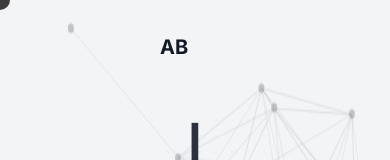
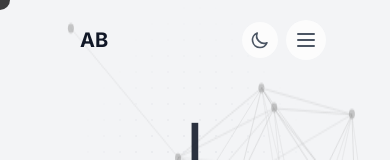
Before and after one commit to ajit3620/port, a Next.js app: page / in a window 390 px wide. Shown: the top 160 px of the page. Built offline with nearby package versions, Linux system fonts and the light colour scheme.

Commit message:
Updated navbar responsiveness and positioning

```diff
--- a/app/components/Navbar.tsx
+++ b/app/components/Navbar.tsx
@@ -6,6 +6,7 @@ import Link from 'next/link';
 const Navbar = () => {
   const [isDark, setIsDark] = useState(false);
   const [isScrolled, setIsScrolled] = useState(false);
+  const [isMobileMenuOpen, setIsMobileMenuOpen] = useState(false);
 
   useEffect(() => {
     const handleScroll = () => {
@@ -32,73 +33,52 @@ const Navbar = () => {
     if (element) {
       element.scrollIntoView({ behavior: 'smooth' });
     }
+    setIsMobileMenuOpen(false); // Close mobile menu after clicking
   };
 
+  const navLinks = [
+    { href: '#about', label: 'About' },
+    { href: '#experience', label: 'Experience' },
+    { href: '#projects', label: 'Projects' },
+    { href: '#skills', label: 'Skills' },
+    { href: '#certifications', label: 'Certifications' },
+    { href: '#contact', label: 'Contact' },
+  ];
+
   return (
-    <nav className={`fixed top-0 w-full z-50 transition-all duration-300 py-5`}>
-      <div className="max-w-[95rem] mx-auto px-24 flex items-center justify-between">
-        {/* AB Logo */}
-        <div className="w-[200px] flex justify-start ml-16">
+    <nav className={`fixed top-0 w-full z-50 transition-all duration-300 py-5 ${isScrolled ? 'bg-white/80 dark:bg-gray-900/80 backdrop-blur-sm shadow-lg' : ''}`}>
+      <div className="max-w-full mx-12 px-4 sm:px-6 lg:px-32">
+        <div className="flex justify-between items-center">
+          {/* Logo */}
+          <div className="flex-shrink-0 w-24 md:w-48 pl-4 md:pl-28">
             <a
               href="#"
               onClick={(e) => scrollToSection(e, 'hero')}
-            className="text-xl font-bold text-gray-900 dark:text-white hover:text-[#4A9EFF] dark:hover:text-[#4A9EFF] transition-colors"
+              className="text-xl font-bold text-gray-900 dark:text-white hover:text-[#4A9EFF] dark:hover:text-[#4A9EFF] transition-colors ml-0 md:ml-20"
             >
               AB
             </a>
           </div>
 
-        <div className="flex items-center gap-8">
-          {/* Navigation Links in Pill Container */}
-          <div className="bg-white/70 dark:bg-gray-900/70 backdrop-blur-sm px-14 py-3 rounded-full flex items-center gap-10 ml-[38rem]">
+          {/* Desktop Navigation */}
+          <div className="hidden md:flex items-center justify-end flex-1 pr-24">
+            <div className="bg-white/70 dark:bg-gray-900/70 backdrop-blur-sm px-6 py-2 rounded-full flex items-center gap-4 translate-x-48">
+              {navLinks.map((link) => (
                 <a
-              href="#about"
-              onClick={(e) => scrollToSection(e, 'about')}
+                  key={link.label}
+                  href={link.href}
+                  onClick={(e) => scrollToSection(e, link.href.substring(1))}
                   className="text-[15px] text-gray-600 dark:text-gray-300 hover:text-gray-900 dark:hover:text-white hover:bg-gray-100 dark:hover:bg-gray-800 px-3 py-1 rounded-full transition-all duration-200"
                 >
-              About
+                  {link.label}
                 </a>
-            <a
-              href="#experience"
-              onClick={(e) => scrollToSection(e, 'experience')}
-              className="text-[15px] text-gray-600 dark:text-gray-300 hover:text-gray-900 dark:hover:text-white hover:bg-gray-100 dark:hover:bg-gray-800 px-3 py-1 rounded-full transition-all duration-200"
-            >
-              Experience
-            </a>
-            <a
-              href="#projects"
-              onClick={(e) => scrollToSection(e, 'projects')}
-              className="text-[15px] text-gray-600 dark:text-gray-300 hover:text-gray-900 dark:hover:text-white hover:bg-gray-100 dark:hover:bg-gray-800 px-3 py-1 rounded-full transition-all duration-200"
-            >
-              Projects
-            </a>
-            <a
-              href="#skills"
-              onClick={(e) => scrollToSection(e, 'skills')}
-              className="text-[15px] text-gray-600 dark:text-gray-300 hover:text-gray-900 dark:hover:text-white hover:bg-gray-100 dark:hover:bg-gray-800 px-3 py-1 rounded-full transition-all duration-200"
-            >
-              Skills
-            </a>
-            <a
-              href="#certifications"
-              onClick={(e) => scrollToSection(e, 'certifications')}
-              className="text-[15px] text-gray-600 dark:text-gray-300 hover:text-gray-900 dark:hover:text-white hover:bg-gray-100 dark:hover:bg-gray-800 px-3 py-1 rounded-full transition-all duration-200"
-            >
-              Certifications
-            </a>
-            <a
-              href="#contact"
-              onClick={(e) => scrollToSection(e, 'contact')}
-              className="text-[15px] text-gray-600 dark:text-gray-300 hover:text-gray-900 dark:hover:text-white hover:bg-gray-100 dark:hover:bg-gray-800 px-3 py-1 rounded-full transition-all duration-200"
-            >
-              Contact
-            </a>
+              ))}
             </div>
 
             {/* Dark Mode Toggle */}
             <button
               onClick={toggleDarkMode}
-            className="bg-white/70 dark:bg-gray-900/70 backdrop-blur-sm p-3 rounded-full hover:bg-gray-100 dark:hover:bg-gray-800 transition-all duration-200 flex items-center justify-center"
+              className="bg-white/70 dark:bg-gray-900/70 backdrop-blur-sm p-3 rounded-full hover:bg-gray-100 dark:hover:bg-gray-800 transition-all duration-200 translate-x-56"
               aria-label="Toggle dark mode"
             >
               {isDark ? (
@@ -112,6 +92,63 @@ const Navbar = () => {
               )}
             </button>
           </div>
+
+          {/* Mobile menu button */}
+          <div className="md:hidden flex items-center gap-2">
+            <button
+              onClick={toggleDarkMode}
+              className="bg-white/70 dark:bg-gray-900/70 backdrop-blur-sm p-2 rounded-full hover:bg-gray-100 dark:hover:bg-gray-800 transition-all duration-200"
+              aria-label="Toggle dark mode"
+            >
+              {isDark ? (
+                <svg className="w-5 h-5 text-gray-600 dark:text-gray-300" fill="none" stroke="currentColor" viewBox="0 0 24 24">
+                  <path strokeLinecap="round" strokeLinejoin="round" strokeWidth={2} d="M12 3v1m0 16v1m9-9h-1M4 12H3m15.364 6.364l-.707-.707M6.343 6.343l-.707-.707m12.728 0l-.707.707M6.343 17.657l-.707.707M16 12a4 4 0 11-8 0 4 4 0 018 0z" />
+                </svg>
+              ) : (
+                <svg className="w-5 h-5 text-gray-600 dark:text-gray-300" fill="none" stroke="currentColor" viewBox="0 0 24 24">
+                  <path strokeLinecap="round" strokeLinejoin="round" strokeWidth={2} d="M20.354 15.354A9 9 0 018.646 3.646 9.003 9.003 0 0012 21a9.003 9.003 0 008.354-5.646z" />
+                </svg>
+              )}
+            </button>
+            <button
+              onClick={() => setIsMobileMenuOpen(!isMobileMenuOpen)}
+              className="bg-white/70 dark:bg-gray-900/70 backdrop-blur-sm p-2 rounded-full hover:bg-gray-100 dark:hover:bg-gray-800 transition-all duration-200"
+              aria-label="Toggle mobile menu"
+            >
+              <svg
+                className="h-6 w-6 text-gray-600 dark:text-gray-300"
+                fill="none"
+                strokeLinecap="round"
+                strokeLinejoin="round"
+                strokeWidth="2"
+                viewBox="0 0 24 24"
+                stroke="currentColor"
+              >
+                {isMobileMenuOpen ? (
+                  <path d="M6 18L18 6M6 6l12 12" />
+                ) : (
+                  <path d="M4 6h16M4 12h16M4 18h16" />
+                )}
+              </svg>
+            </button>
+          </div>
+        </div>
+
+        {/* Mobile menu */}
+        <div className={`md:hidden ${isMobileMenuOpen ? 'block' : 'hidden'}`}>
+          <div className="px-2 pt-2 pb-3 space-y-1 bg-white/90 dark:bg-gray-900/90 backdrop-blur-sm mt-4 rounded-2xl">
+            {navLinks.map((link) => (
+              <a
+                key={link.label}
+                href={link.href}
+                onClick={(e) => scrollToSection(e, link.href.substring(1))}
+                className="block px-3 py-2 text-base font-medium text-gray-600 dark:text-gray-300 hover:text-gray-900 dark:hover:text-white hover:bg-gray-100 dark:hover:bg-gray-800 rounded-lg transition-all duration-200"
+              >
+                {link.label}
+              </a>
+            ))}
+          </div>
+        </div>
       </div>
     </nav>
   );
--- a/next.config.js
+++ b/next.config.js
@@ -1,9 +1,6 @@
 /** @type {import('next').NextConfig} */
 const nextConfig = {
   output: 'export',
-  basePath: '/port',
-  assetPrefix: '/port/',
-  trailingSlash: true,
   images: {
     unoptimized: true
   }
```
Lines whose indentation alone changed are shown as unchanged.
